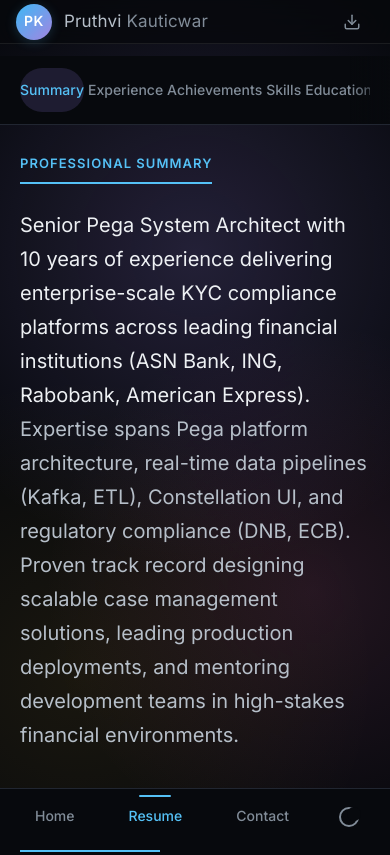
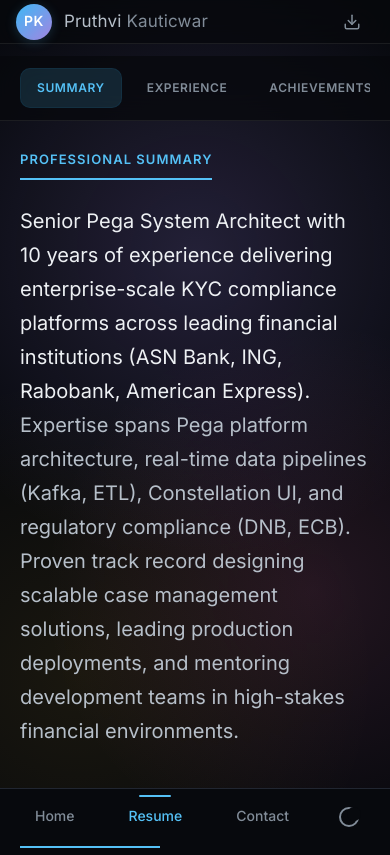
Before and after one commit to pruthvi2805/personal-portfolio, a plain HTML site: page resume.html in a window 390 px wide. Shown: the top 855 px of the page. Drawn offline with Linux system fonts and the light colour scheme.

Commit message:
Refinement: Eliminate Aurora Line animation glitch and overhaul mobile navigation UI

```diff
--- a/css/main.css
+++ b/css/main.css
@@ -909,3 +909,14 @@ body.loaded {
     transform: translateX(0);
   }
 }
+
+@keyframes expandX {
+  from {
+    transform: scaleX(0);
+    opacity: 0;
+  }
+  to {
+    transform: scaleX(1);
+    opacity: 0.8;
+  }
+}
--- a/css/pages.css
+++ b/css/pages.css
@@ -66,7 +66,7 @@
   display: inline-block;
 }
 
-/* Restored & Refined Aurora Line */
+/* Restored & Refined Aurora Line - Optimized for stability */
 .home__name::after {
   content: '';
   display: block;
@@ -75,8 +75,10 @@
   background: var(--gradient-aurora);
   margin: var(--space-24) auto 0;
   border-radius: var(--radius-full);
-  opacity: 0.8;
-  animation: fadeIn 1.2s var(--ease-out) 0.8s forwards;
+  transform-origin: center;
+  transform: scaleX(0);
+  opacity: 0;
+  animation: expandX 1s var(--ease-out) 0.8s forwards;
 }
 
 .home__role {
@@ -364,41 +366,62 @@ main:has(.resume-layout)::before {
     display: none;
   }
 
+  .resume-mobile-nav {
+    display: block;
+    position: sticky;
+    top: 44px;
+    left: 0;
+    right: 0;
+    background: var(--glass-bg);
+    backdrop-filter: blur(var(--blur-md));
+    -webkit-backdrop-filter: blur(var(--blur-md));
+    border-bottom: 1px solid var(--glass-border);
+    z-index: 100;
+    margin: 0 calc(-1 * var(--space-20));
+    margin-bottom: var(--space-24);
+    padding: 0 var(--space-20);
+  }
+
+  .resume-mobile-nav__list {
+    display: flex;
+    gap: var(--space-8);
+    list-style: none;
+    margin: 0;
+    padding: var(--space-12) 0;
+    overflow-x: auto;
+    scrollbar-width: none;
+    -ms-overflow-style: none;
+    scroll-snap-type: x mandatory;
+  }
+
+  .resume-mobile-nav__list::-webkit-scrollbar {
+    display: none;
+  }
+
   .resume-mobile-nav__link {
     flex-shrink: 0;
-    padding: var(--space-8) var(--space-14);
-    min-height: 44px;
+    padding: var(--space-8) var(--space-16);
+    min-height: 40px;
     display: flex;
     align-items: center;
-    font-size: var(--font-size-sm);
-    font-weight: var(--font-weight-medium);
+    font-size: 12px;
+    font-weight: var(--font-weight-semibold);
     color: var(--color-text-tertiary);
     text-decoration: none;
-    border-radius: var(--radius-full);
+    border-radius: var(--radius-md);
     background-color: transparent;
-    transition: all var(--transition-fast);
+    transition: all var(--transition-base);
     white-space: nowrap;
+    text-transform: uppercase;
+    letter-spacing: 0.05em;
+    scroll-snap-align: start;
+    border: 1px solid transparent;
   }
 
   .resume-mobile-nav__link.active {
     color: var(--color-primary);
-    background-color: rgba(139, 92, 246, 0.1);
-  }
-
-  [data-theme="dark"] .resume-mobile-nav__link.active {
-    background-color: rgba(167, 139, 250, 0.15);
-  }
-
-  /* Fade gradient to indicate scrollable content */
-  .resume-mobile-nav::after {
-    content: '';
-    position: absolute;
-    top: 0;
-    right: 0;
-    bottom: 0;
-    width: 40px;
-    background: linear-gradient(to left, var(--color-bg), transparent);
-    pointer-events: none;
+    background-color: var(--color-primary-glow);
+    border-color: hsla(var(--h-primary), 80%, 45%, 0.1);
   }
 
   .resume-layout {
```
